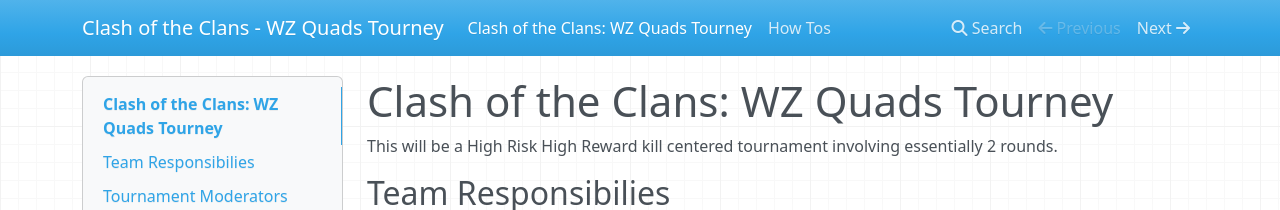
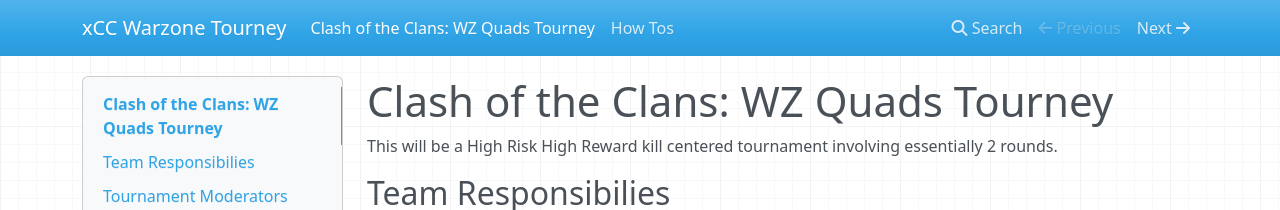
Before and after one commit to WZTourney/wztourney.github.io, an MkDocs documentation site: the page built from docs/index.md, in a window 1280 px wide. Shown: the top 210 px of the page. Built offline with MkDocs 1.6.1, drawn with Linux system fonts in a browser that asks for light colours; nearby versions of some CDN libraries.

Commit message:
modified site name

```diff
--- a/mkdocs.yml
+++ b/mkdocs.yml
@@ -1 +1 @@
-site_name: Clash of the Clans - WZ Quads Tourney
+site_name: xCC Warzone Tourney
```
